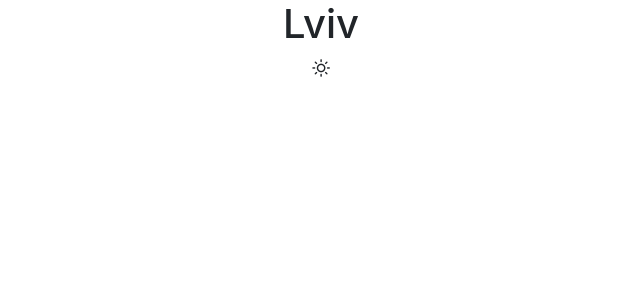
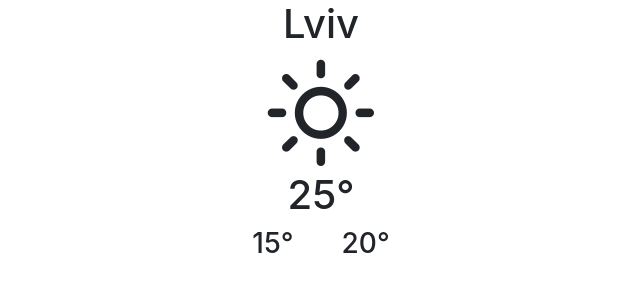
Before and after one commit to artem1989h/weather, a React (Create React App) app: page / in a window 1280 px wide. Shown: the top 300 px of the page, without its empty margins (319-959 px from the left). Built offline with nearby package versions, Linux system fonts and the light colour scheme.

Commit message:
add function minmaxTemp

```diff
--- a/src/app_component/weather.component.jsx
+++ b/src/app_component/weather.component.jsx
@@ -6,10 +6,24 @@ const Weather = () =>{
             <div className="cards">
                 <h1>Lviv</h1>
                 <h5 className="icons"></h5>
-                <i className="wi wi-day-sunny"></i>
+                <i className="wi wi-day-sunny display-1"></i>
+                <h1 className="temperature">25&deg;</h1>
+
+                {minmaxTemp(15,20)}
             </div>
         </div>
     );
 }
 
+
+function minmaxTemp(min,max){
+    return(
+        <h3>
+            <span className="px-4">{min}&deg;</span>
+            <span className="px-4">{max}&deg;</span>
+        </h3>
+
+    );
+}
+
 export default Weather;
```
